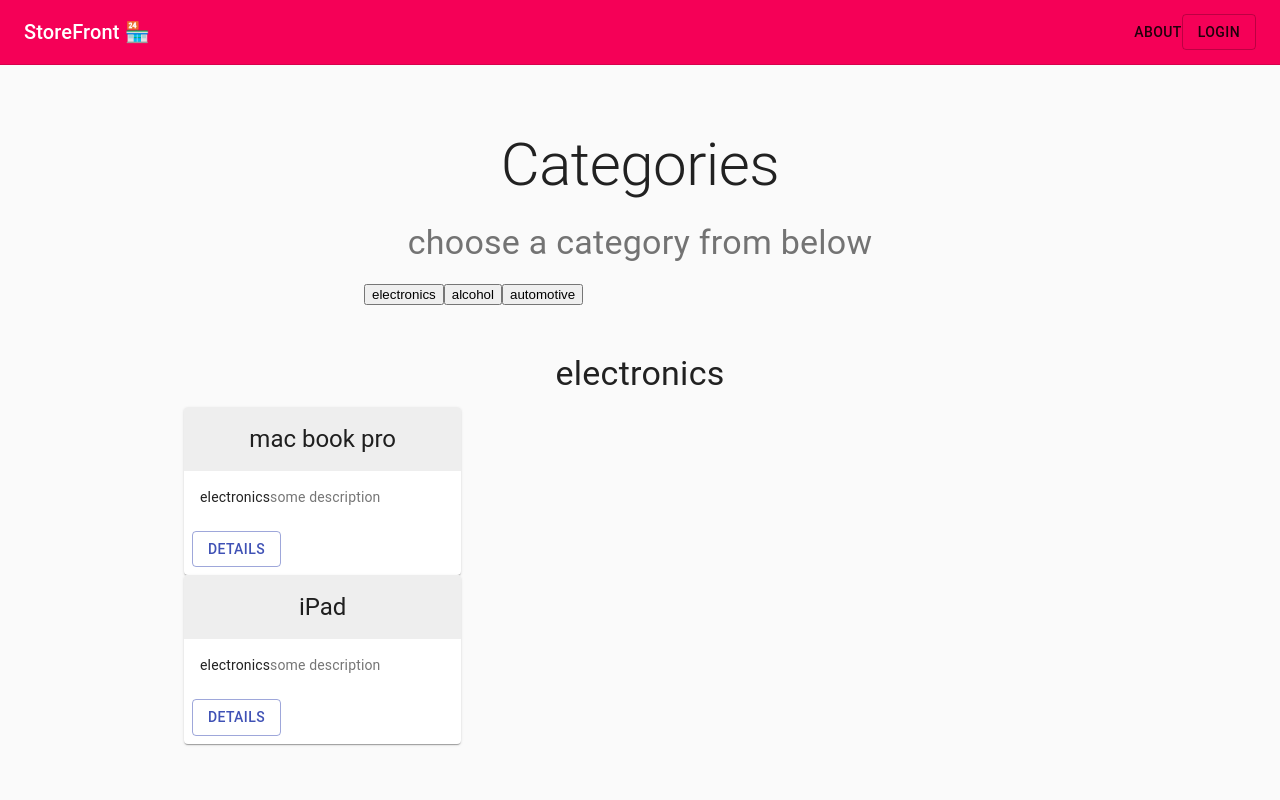
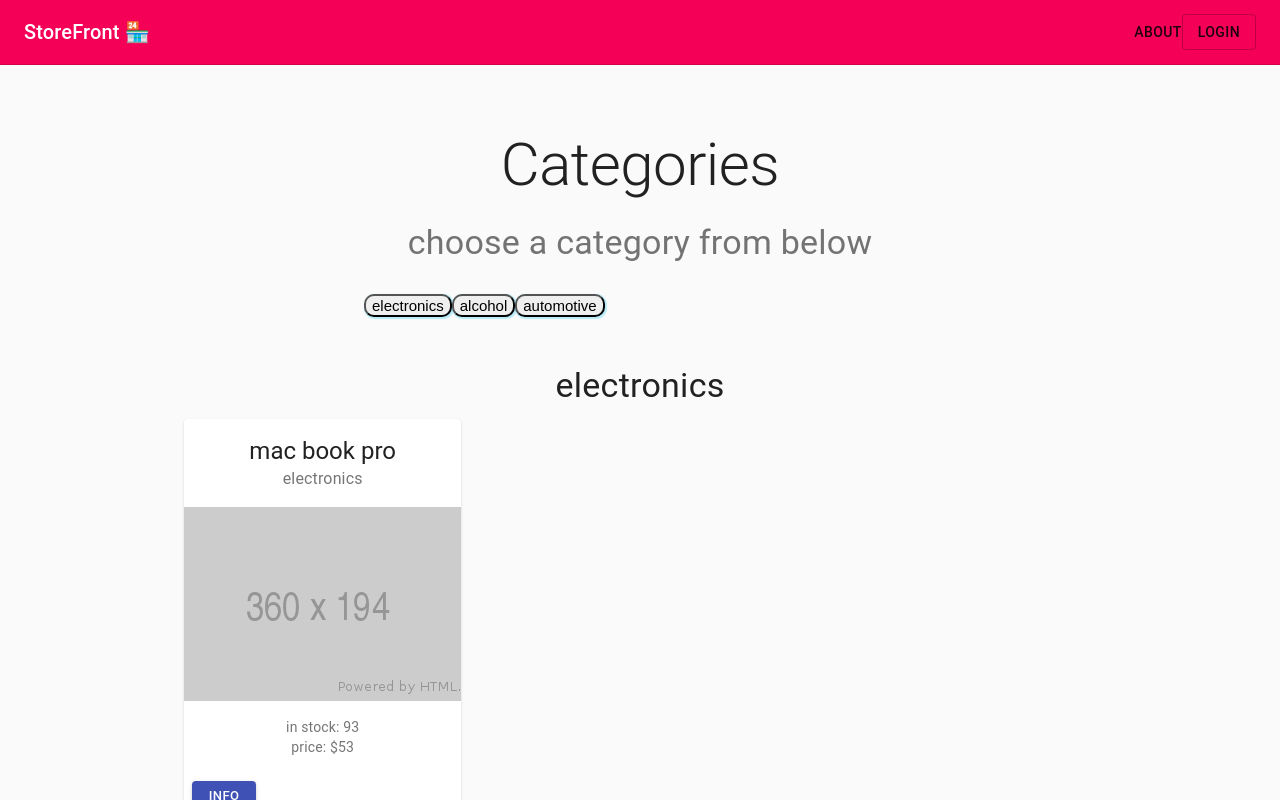
Before and after one commit to antoni909/StoreFront, a React (Create React App) app in the folder frontend/: page / in a window 1280 px wide. Both pictures are taken after a click on the button "electronics". Shown: the top 800 px of the page. Built offline with nearby package versions, Linux system fonts and the light colour scheme.

Commit message:
adds ProductsPopover component with working logic

```diff
--- a/frontend/src/components/Products.jsx
+++ b/frontend/src/components/Products.jsx
@@ -1,126 +1,74 @@
-import { useStyles } from "../hooks/useStyles";
-import { useSelector, useDispatch } from "react-redux";
-import { setActiveProduct,selectProducts } from "../features/products/productsSlice";
+import { useSelector } from "react-redux";
+import { selectProducts } from "../features/products/productsSlice";
 import { selectCategories } from "../features/categories/categorySlice";
 
-import Button from "@material-ui/core/Button";
 import Card from "@material-ui/core/Card";
-import CardActions from "@material-ui/core/CardActions";
 import CardContent from "@material-ui/core/CardContent";
 import CardHeader from "@material-ui/core/CardHeader";
+import CardMedia from "@material-ui/core/CardMedia";
 import Container from "@material-ui/core/Container";
 import Grid from "@material-ui/core/Grid";
 import Typography from "@material-ui/core/Typography";
+import ProductsPopover from './ProductsPopover'
 
-import { useState } from "react";
-import Popover from "@mui/material/Popover";
+const test = require('../assets/360x194.png')
 
 function Products() {
-  const classes = useStyles();
   const categories = useSelector(selectCategories);
   const products = useSelector(selectProducts);
-  const dispatch = useDispatch();
-
-
-  const [anchorEl, setAnchorEl] = useState(null);
-
-  const handleClick = (event,item) => {
-    setAnchorEl(event.currentTarget);
-    console.log('*',event.currentTarget)
-    dispatch(setActiveProduct(item))
-  };
-
-  const handleClose = () => {
-    setAnchorEl(null);
-  };
-
-  const open = Boolean(anchorEl);
-  const id = open ? "simple-popover" : undefined;
 
   return (
-    <>
-      <Container maxWidth="md" component="main">
+      <Container align="center" component="main" maxWidth="md">
         <Typography
           component="h1"
           variant="h4"
           align="center"
           color="textPrimary"
           gutterBottom
-        >
-          {categories && categories.activeCategory}
+        >{categories && categories.activeCategory}
         </Typography>
         <Grid container spacing={5} alignItems="stretch">
           <Grid item xs={12} sm={6} md={4}>
             <>
               {products &&
                 products.productlist.map((item) => (
+                  <>
                     <Card key={item._id}>
                       <CardHeader
                         title={item.name}
                         titleTypographyProps={{ align: "center" }}
-                      className={classes.cardHeader}
+                        subheader={item.category}
                       />
+                      <CardMedia
+                        component="img"
+                        height="194"
+                        src={test}
+                        alt="placeholder image"
+                      ></CardMedia>
+
                       <CardContent>
                         <Typography
                           variant="p"
-                        color="textPrimary"
-                      >{item.category }
+                          color="textSecondary"
+                        >
+                          in stock: {item.inStock}
                         </Typography>
+                        <br />
                         <Typography
                           variant="p"
                           color="textSecondary"
-                      >{item.description}
+                        >price: {item.price}
                         </Typography>
                       </CardContent>
-
-                    <CardActions>
-                      <Button
-                        aria-describedby={id}
-                        color="primary"
-                        variant="outlined"
-                        onClick={(e) => handleClick(e,item)}
-                      >
-                        DETAILS
-                      </Button>
-                      <Popover
-                        id={id}
-                        open={open}
-                        anchorEl={anchorEl}
-                        onClose={handleClose}
-                        anchorOrigin={{
-                          vertical: "bottom",
-                          horizontal: "left",
-                        }}
-                      >
-                        <Typography
-                          sx={{ p: 2 }}
-                        >
-                            {products && products.activeProduct.map((item) => (
-                              <>
-                                <Typography
-                                  key={item._id}
-                                  variant="p"
-                                  color="textPrimary"
-                                >inStock: {item.inStock}
-                                </Typography>
-                                <Typography
-                                  key={item._id}
-                                  variant="p"
-                                  color="textPrimary"
-                                  >price:{item.price}
-                                </Typography>
+                      <ProductsPopover item={item} />
+                    </Card>
+                    <br />
                   </>
-                            ))}
-                        </Typography>
-                      </Popover>
-                    </CardActions>
-                  </Card>
                 ))}
             </>
           </Grid>
         </Grid>
       </Container>
-    </>
   );
 }
 
--- a/frontend/src/components/ProductsPopover.jsx
+++ b/frontend/src/components/ProductsPopover.jsx
@@ -1,8 +1,64 @@
+import { useSelector, useDispatch } from "react-redux";
+import { setActiveProduct, selectProducts } from "../features/products/productsSlice";
+import { useState } from "react";
 
-const ProductsPopover = () => {
-return(
-  <h1>ProductsPopover</h1>
-)
-}
+import Button from "@material-ui/core/Button";
+import CardActions from "@material-ui/core/CardActions";
+import Popover from "@mui/material/Popover";
+import Typography from "@material-ui/core/Typography";
 
-export default ProductsPopover
+const ProductsPopover = ({item}) => {
+  const products = useSelector(selectProducts);
+  const [anchorEl, setAnchorEl] = useState(null);
+  const dispatch = useDispatch();
+
+  const handleClick = (event, item) => {
+    setAnchorEl(event.currentTarget);
+    dispatch(setActiveProduct(item));
+  };
+  const handleClose = () => {
+    setAnchorEl(null);
+  };
+
+  const open = Boolean(anchorEl);
+  const id = open ? "simple-popover" : undefined;
+
+  return (
+    <>
+      <CardActions>
+        <Button
+          aria-describedby={id}
+          color="primary"
+          size="small"
+          variant="contained"
+          onClick={(e) => handleClick(e, item)}
+        >
+          info
+        </Button>
+        <Popover
+          id={id}
+          open={open}
+          anchorEl={anchorEl}
+          onClose={handleClose}
+          anchorOrigin={{
+            vertical: "bottom",
+            horizontal: "center",
+          }}
+        >
+          <Typography sx={{ p: 2 }}>
+            {products &&
+              products.activeProduct.map((item) => (
+                <>
+                  <Typography key={item._id} variant="p" color="textPrimary">
+                    {item.description}
+                  </Typography>
+                </>
+              ))}
+          </Typography>
+        </Popover>
+      </CardActions>
+    </>
+  );
+};
+
+export default ProductsPopover;
--- a/frontend/src/hooks/useStyles.js
+++ b/frontend/src/hooks/useStyles.js
@@ -10,6 +10,19 @@ export const useStyles = makeStyles((theme) => ({
   },
   appBar: {
     borderBottom: `1px solid ${theme.palette.divider}`,
+  },
+  button: {
+    fontSize: 15,
+    borderRadius: 10,
+    boxShadow: '1px 1px 1px 1px rgba(30, 203, 243, .3)',
+    '&:hover':{
+      backgroundColor: '#f50057'
+    },
+    marginTop: '10px',
+  },
+  card: {
+    margin: '10px 10px 10px 10px',
+    paddingBottom: '10px',
   },
   cardHeader: {
     backgroundColor: theme.palette.grey[200]
```
Also changed, not shown: frontend/src/assets/360x194.png (added). Lines whose indentation alone changed are shown as unchanged.
